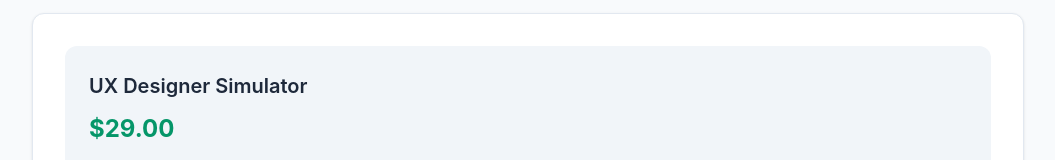
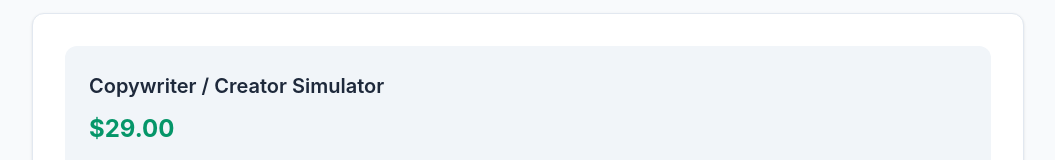
Before and after one commit to Leravalerun/profpiloteng, a website: page crypto-checkout-prod.html in a window 1280 px wide. Shown: the part 234-394 px from the top of the page, without its empty margins (112-1167 px from the left). Drawn offline with Linux system fonts and the light colour scheme; no server answers.

Commit message:
crupto copywriter

```diff
--- a/crypto-checkout-prod.html
+++ b/crypto-checkout-prod.html
@@ -611,7 +611,7 @@
       <!-- Simulator Info -->
       <div class="card">
         <div class="simulator-info">
-          <div class="simulator-title" id="simulator-title">UX Designer Simulator</div>
+          <div class="simulator-title" id="simulator-title">Copywriter / Creator Simulator</div>
           <div class="simulator-price" id="simulator-price">$29.00</div>
         </div>
       </div>
@@ -874,7 +874,7 @@
     // Simulator data
     const simulators = {
       'ux-designer': {
-        title: 'UX Designer Simulator',
+        title: 'Copywriter / Creator Simulator',
         price: 29.00
       },
       'lawyer': {
```
